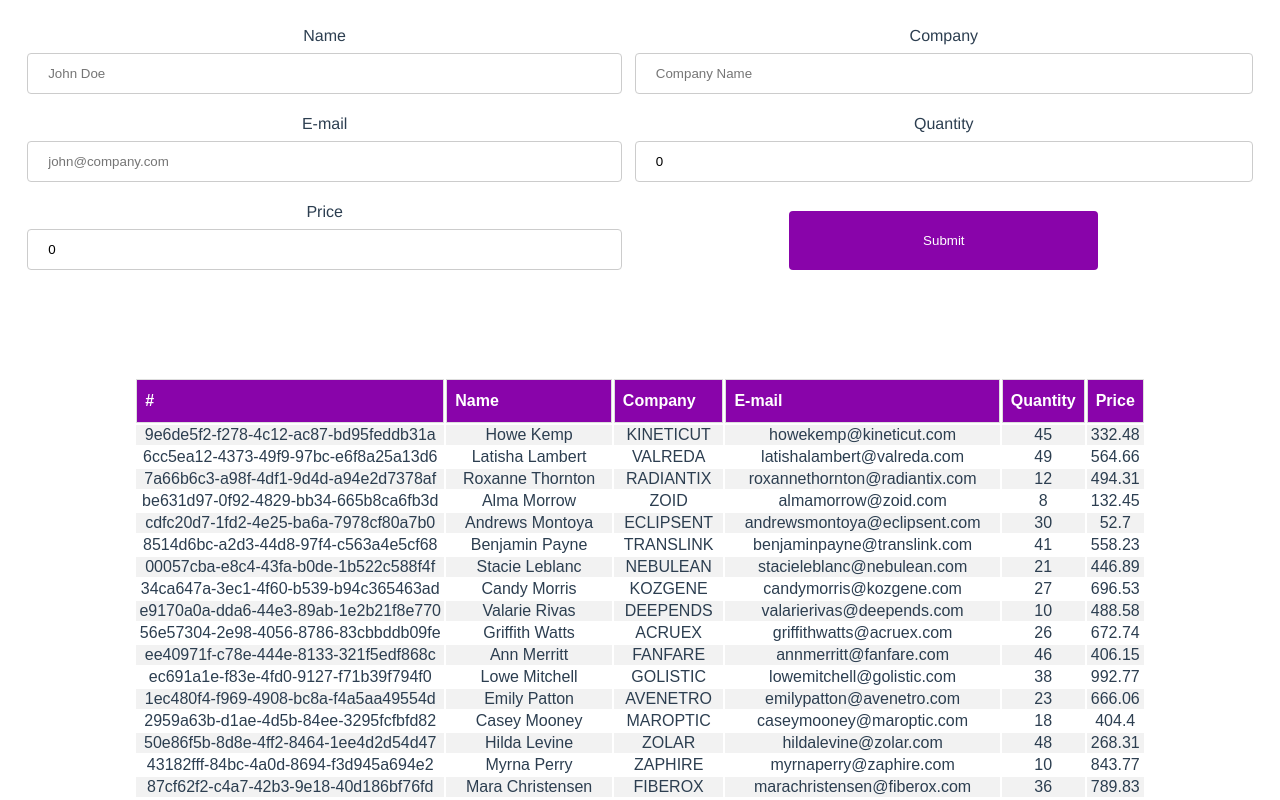
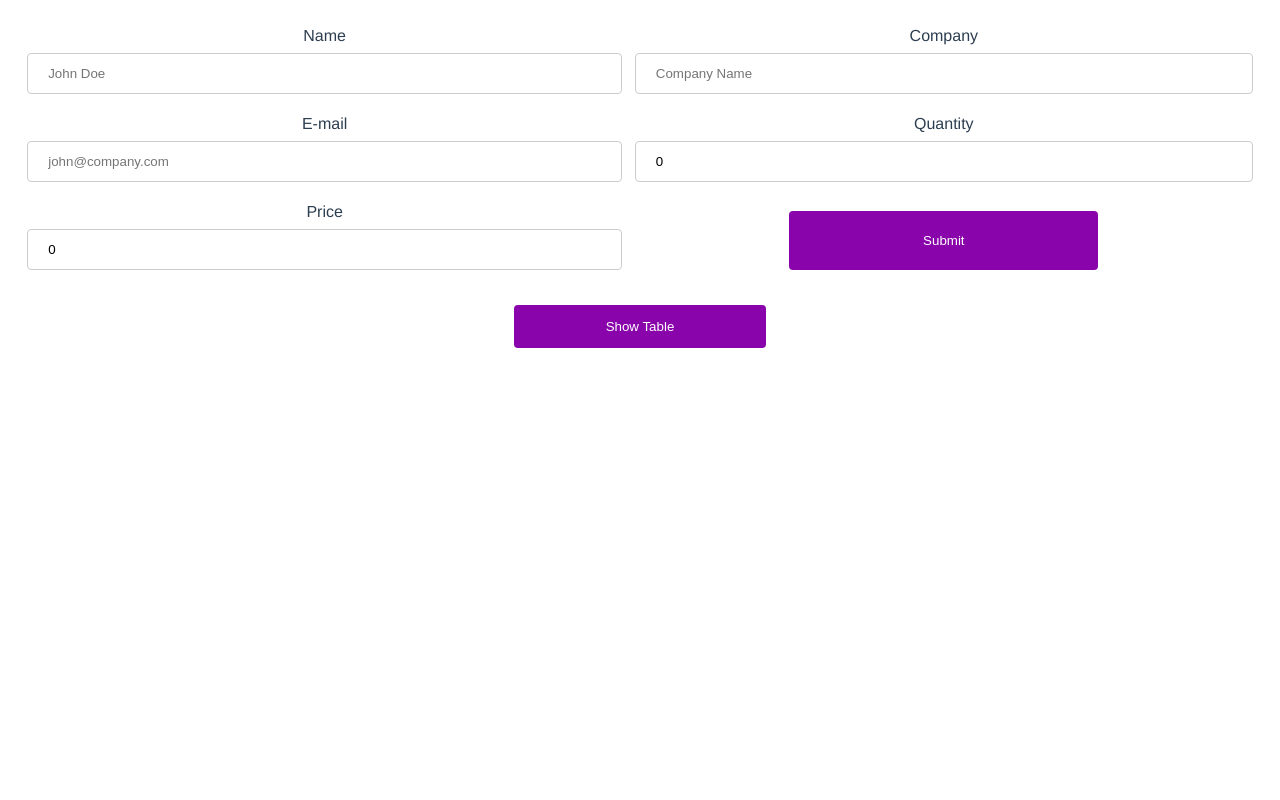
Before and after one commit to cantarellaa/swift-coding-task, a Vue app: page / in a window 1280 px wide. Shown: the top 800 px of the page. Built offline with nearby package versions, Linux system fonts and the light colour scheme; data requests are answered from the project's data file.

Commit message:
Show table button added, button styling globalised

```diff
--- a/src/App.vue
+++ b/src/App.vue
@@ -11,16 +11,18 @@
   color: #2c3e50;
 }
 
-nav {
-  padding: 30px;
+button {
+  width: 20%;
+  background-color: #8904aa;
+  color: white;
+  padding: 14px 20px;
+  margin: 8px auto;
+  border: none;
+  border-radius: 4px;
+  cursor: pointer;
 }
 
-nav a {
-  font-weight: bold;
-  color: #2c3e50;
-}
-
-nav a.router-link-exact-active {
-  color: #42b983;
+button:hover {
+  background-color: #5f0275;
 }
 </style>
--- a/src/components/UserCreate.vue
+++ b/src/components/UserCreate.vue
@@ -119,16 +119,5 @@ input[type=text], input[type=number] {
 
 button {
   width: 50%;
-  background-color: #8904aa;
-  color: white;
-  padding: 14px 20px;
-  margin: 8px auto;
-  border: none;
-  border-radius: 4px;
-  cursor: pointer;
-}
-
-button:hover {
-  background-color: #5f0275;
 }
 </style>
--- a/src/views/MainView.vue
+++ b/src/views/MainView.vue
@@ -1,7 +1,9 @@
 <template>
   <div>
     <user-create></user-create>
-    <user-list></user-list>
+
+    <button @click="visible = !visible">Show Table</button>
+    <user-list v-if="visible"></user-list>
   </div>
 </template>
 
@@ -14,7 +16,11 @@ export default {
   components: {
     UserCreate,
     UserList,
-
+  },
+  data() {
+    return {
+      visible: false
+    }
   }
 }
 </script>
```
